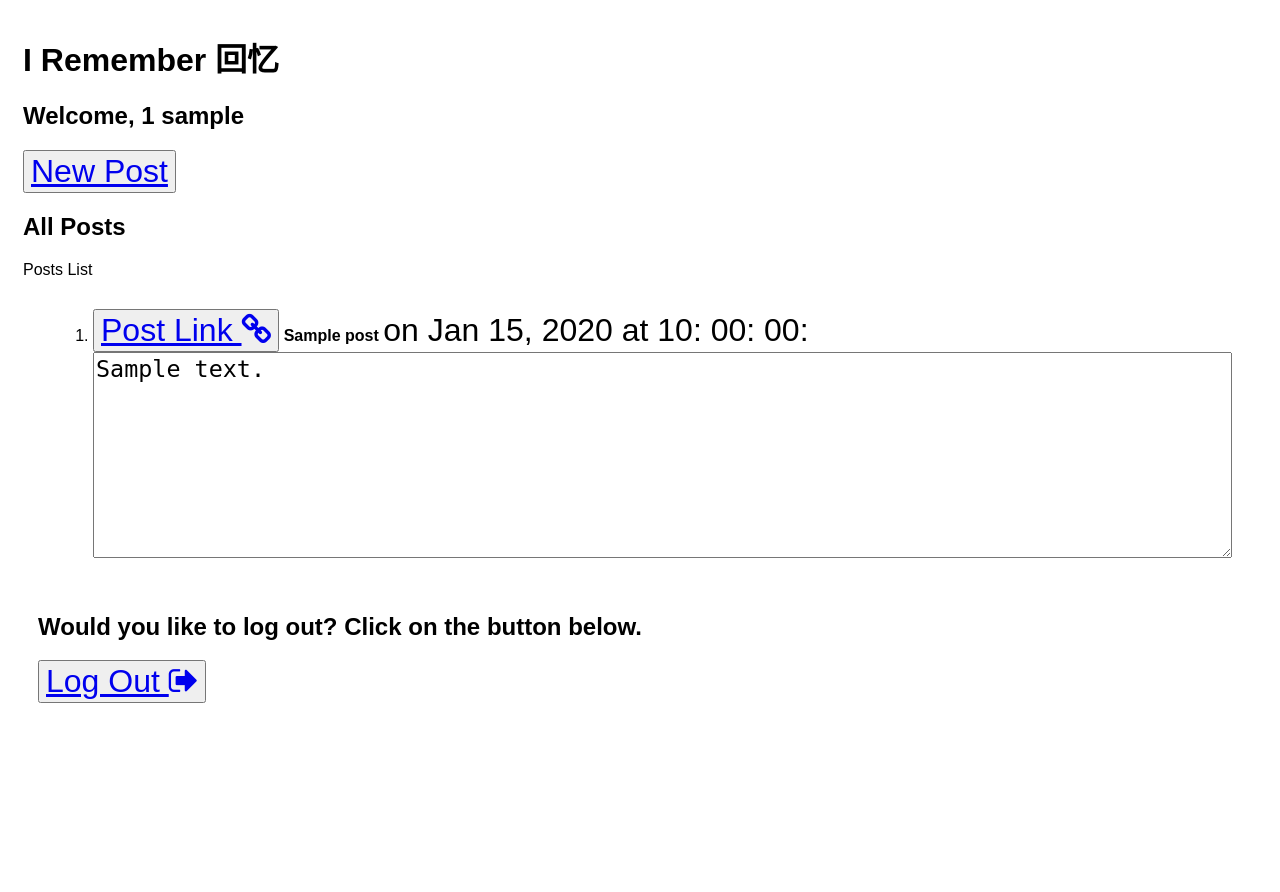
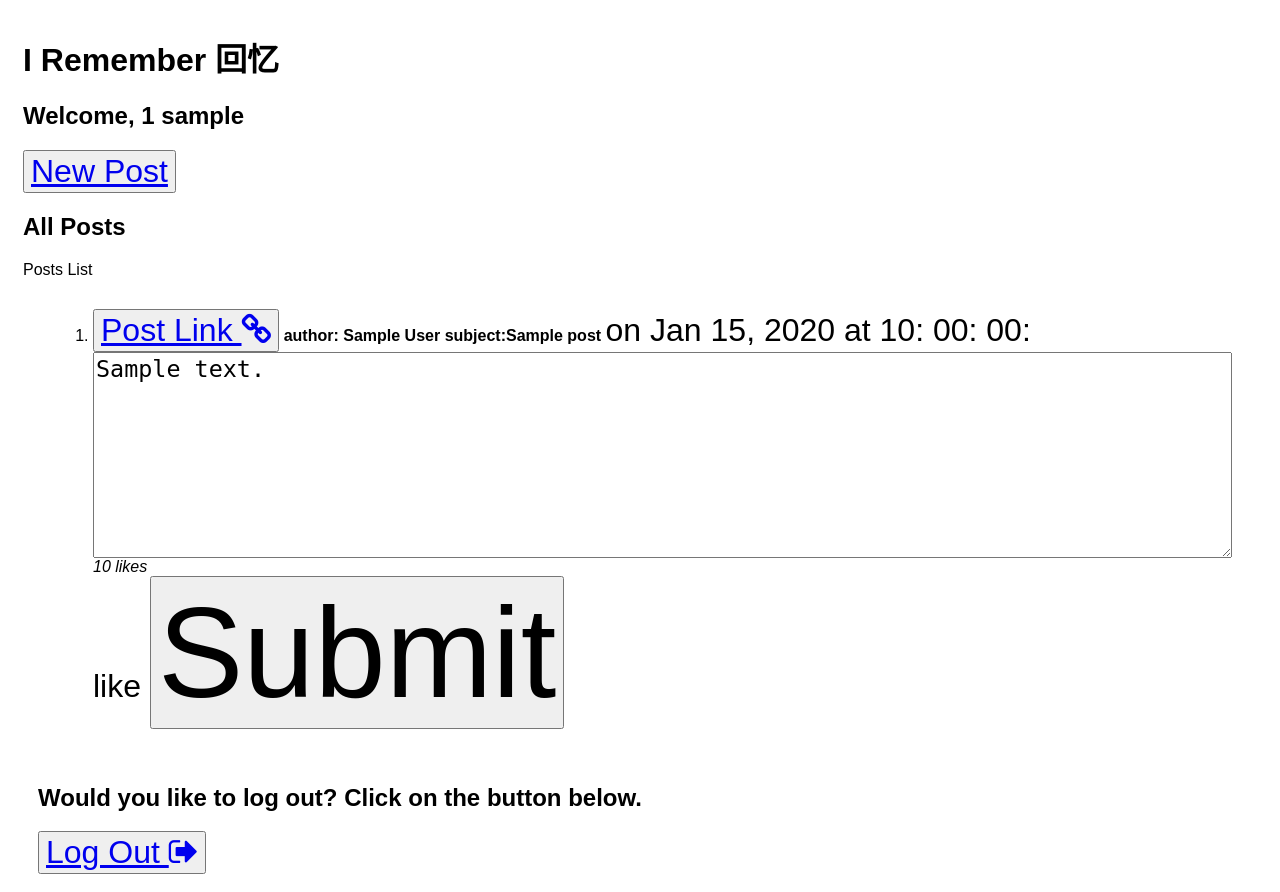
Before and after one commit to zhangtreefish/blog, a Python web app: template engineapp/templates/welcome.html in a window 1280 px wide. Before the commit the page ends 703 px from the top, so only its background shows below. Run offline with Jinja, Linux system fonts and the light colour scheme; the template is opened without the code that fills it: most values are stand-ins (such as "Sample title", 1, 10 or a date in 2020).

Commit message:
Feat: implement LIKE feature of posts, with likes as an integer property of posts

```diff
--- a/engineapp/templates/post_permalink.html
+++ b/engineapp/templates/post_permalink.html
@@ -27,9 +27,6 @@
 					<i class="fa fa-comment-o" aria-hidden="true"></i>
 				</a>
 			</button>
-			<button class='flex-item'> Likes
-				<i class="fa fa-thumbs-up" aria-hidden="true"></i>
-			</button>
 		</div>
 	{% endif %}
 	{% if comments %}
--- a/engineapp/templates/welcome.html
+++ b/engineapp/templates/welcome.html
@@ -11,9 +11,15 @@
             {% for post in posts %}
                 <li>
                     <button type='button'><a href={{"/blog/post/{}".format(post.key.id())}}> Post Link <i class="fa fa-link" aria-hidden="true"></i></a></button>
-                    <strong>{{post.subject}}</strong>
+					<strong> author: {{post.author}}</strong>
+                    <strong>subject:{{post.subject}}</strong>
                     <span> on {{post.postedAt.strftime("%b %d, %Y at %H: %M: %S:")}}</span>
                     <textarea>{{post.content}}</textarea>
+                    <em> {{post.likes}} likes </em>
+                    <form action="/blog/post/{{post.key.id()}}/like?author={{post.author}}" method="POST">
+                    	<span> like <span>
+	                    <input type="submit">
+					</form>
                 </li>
             {% endfor %}
 	        </ol>
```
Also changed, not shown: engineapp/main.py (+37 -12 lines).
